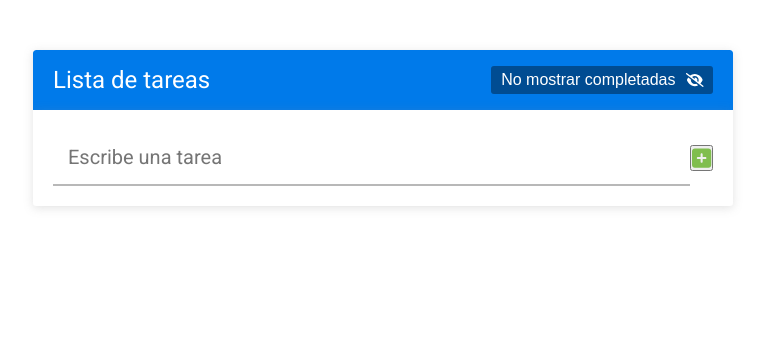
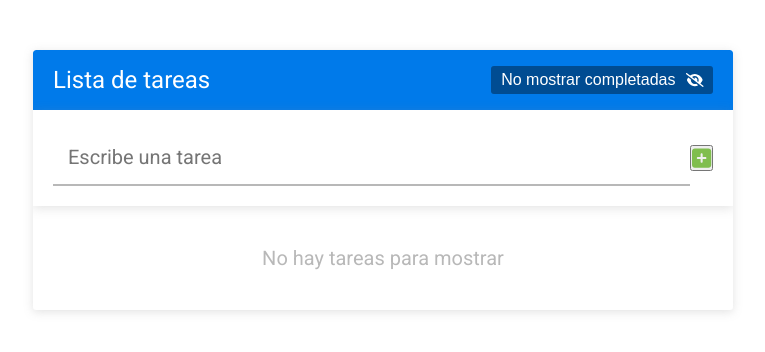
Before and after one commit to Dhramire89/ListaTareasReact, a React (Create React App) app: page / in a window 1280 px wide. Shown: the top 352 px of the page, without its empty margins (257-1022 px from the left). Built offline with nearby package versions, Linux system fonts and the light colour scheme.

Commit message:
Lista de tareas agregada corectamente

```diff
--- a/src/App.js
+++ b/src/App.js
@@ -2,10 +2,10 @@ import React, {useState} from 'react';
 import './App.css';
 import Header from './Componentes/Header'
 import FormularioTareas from './Componentes/FormularioTareas'
+import Tareas from './Componentes/Tareas'
+import ListaTareas from './Componentes/ListaTareas';
 
 const App =() => {
-
-
 
   const [tareas, setTareas] = useState(
     [
@@ -27,14 +27,14 @@ const App =() => {
     ]
   );
 
-
   console.log(tareas);
 
   return (
     <div className="contenedor">
       <Header/>
       <FormularioTareas tareas={tareas} setTareas={setTareas} />
-
+      <ListaTareas tareas = {tareas}/>
+      <Tareas/>
     </div>
   );
 }
--- /dev/null
+++ b/src/Componentes/ListaTareas.js
@@ -0,0 +1,19 @@
+import React from "react";
+
+const ListaTareas = ({tareas}) => {
+    return (
+        <ul className="lista-tareas">
+
+
+            { tareas.lenth > 0 ? tareas.map((tarea) => {
+                return <li key={tarea.id} className="lista-tareas__tarea" >{tarea.texto}</li>
+            }):
+             <div className="lista-tareas__mensaje">
+                    No hay tareas para mostrar
+            </div>
+        }
+        </ul>
+     );
+}
+
+export default ListaTareas;
--- /dev/null
+++ b/src/Componentes/Tareas.js
@@ -0,0 +1,9 @@
+import React from "react";
+
+const Tareas = () => {
+    return (
+        <div ></div>
+     );
+}
+
+export default Tareas;
```
